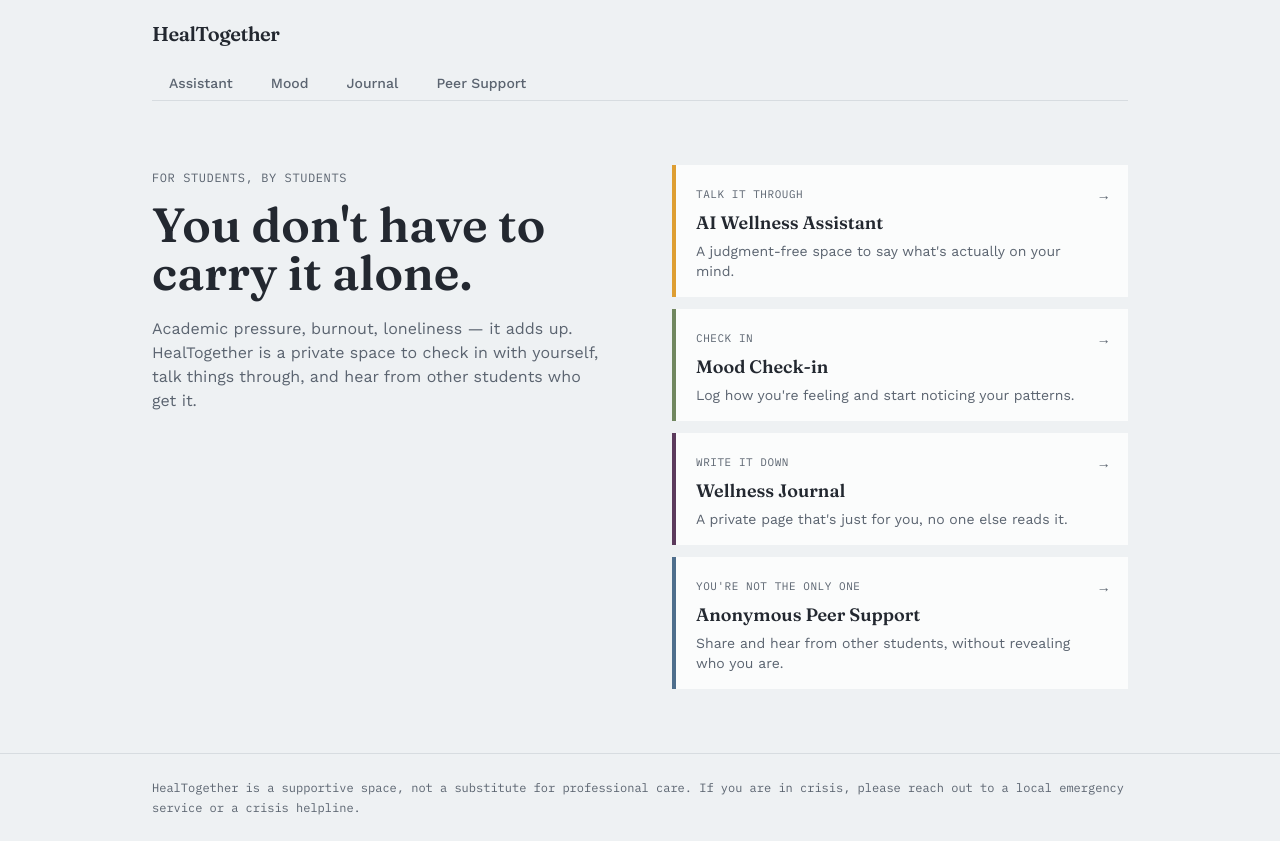
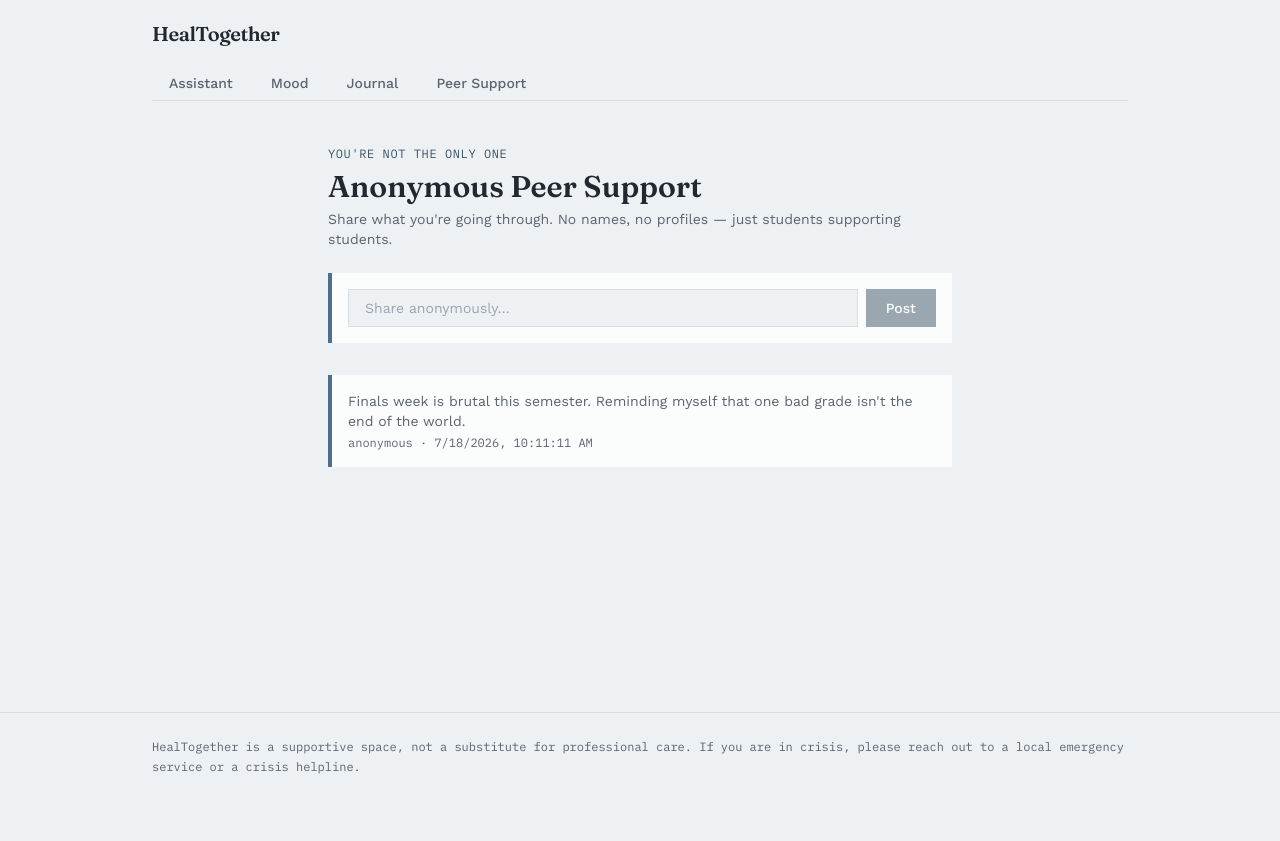
Before and after one commit to priyanshu015211/Heal-Together, a Next.js app: page / in a window 1280 px wide. After the commit the page ends 800 px from the top, so only its background shows below. Built offline with nearby package versions, Linux system fonts and the light colour scheme.

Commit message:
Update page.js

```diff
--- a/app/page.js
+++ b/app/page.js
@@ -1,51 +1,76 @@
-import IndexCard from "../components/IndexCard";
+"use client";
 
-export default function HomePage() {
+import { useEffect, useState } from "react";
+
+export default function SupportPage() {
+  const [message, setMessage] = useState("");
+  const [posts, setPosts] = useState([]);
+
+  useEffect(() => {
+    fetch("/api/support")
+      .then((res) => res.json())
+      .then((data) => setPosts(data.posts || []))
+      .catch(() => {});
+  }, []);
+
+  async function submitPost(e) {
+    e.preventDefault();
+    if (!message.trim()) return;
+
+    const res = await fetch("/api/support", {
+      method: "POST",
+      headers: { "Content-Type": "application/json" },
+      body: JSON.stringify({ message }),
+    });
+
+    if (res.ok) {
+      const data = await res.json();
+      setPosts([data.post, ...posts]);
+      setMessage("");
+    }
+  }
+
   return (
-    <div className="mx-auto grid max-w-5xl gap-10 px-6 py-16 md:grid-cols-2 md:items-start md:gap-16">
-      <div className="md:sticky md:top-16">
-        <span className="font-mono text-xs uppercase tracking-wider text-ink-soft">
-          For students, by students
-        </span>
-        <h1 className="mt-3 font-display text-4xl font-semibold leading-[1.1] text-ink sm:text-5xl">
-          You don&apos;t have to carry it alone.
-        </h1>
-        <p className="mt-5 max-w-md text-ink-soft">
-          Academic pressure, burnout, loneliness — it adds up. HealTogether
-          is a private space to check in with yourself, talk things through,
-          and hear from other students who get it.
-        </p>
-      </div>
+    <div className="mx-auto max-w-2xl px-6 py-10">
+      <span className="font-mono text-xs uppercase tracking-wider text-dusk-dark">
+        You&apos;re not the only one
+      </span>
+      <h1 className="mt-1 font-display text-3xl font-semibold text-ink">
+        Anonymous Peer Support
+      </h1>
+      <p className="mt-1 text-sm text-ink-soft">
+        Share what you&apos;re going through. No names, no profiles — just
+        students supporting students.
+      </p>
 
-      <div className="flex flex-col gap-3">
-        <IndexCard
-          href="/chat"
-          tag="Talk it through"
-          title="AI Wellness Assistant"
-          description="A judgment-free space to say what's actually on your mind."
-          accent="marigold"
+      <form
+        onSubmit={submitPost}
+        className="mt-6 flex gap-2 border-l-4 border-dusk bg-card p-4"
+      >
+        <input
+          value={message}
+          onChange={(e) => setMessage(e.target.value)}
+          placeholder="Share anonymously…"
+          className="flex-1 border border-rule bg-paper px-4 py-2 text-sm focus:border-dusk-dark focus:outline-none"
         />
-        <IndexCard
-          href="/mood"
-          tag="Check in"
-          title="Mood Check-in"
-          description="Log how you're feeling and start noticing your patterns."
-          accent="sage"
-        />
-        <IndexCard
-          href="/journal"
-          tag="Write it down"
-          title="Wellness Journal"
-          description="A private page that's just for you, no one else reads it."
-          accent="plum"
-        />
-        <IndexCard
-          href="/support"
-          tag="You're not the only one"
-          title="Anonymous Peer Support"
-          description="Share and hear from other students, without revealing who you are."
-          accent="dusk"
-        />
+        <button
+          type="submit"
+          disabled={!message.trim()}
+          className="bg-dusk-dark px-5 py-2 text-sm font-medium text-white transition hover:opacity-90 disabled:opacity-50"
+        >
+          Post
+        </button>
+      </form>
+
+      <div className="mt-8 space-y-3">
+        {posts.map((post) => (
+          <div key={post.id} className="border-l-4 border-dusk bg-card p-4 text-sm">
+            <p className="text-ink-soft">{post.message}</p>
+            <span className="mt-1 block font-mono text-xs text-ink-soft">
+              anonymous · {new Date(post.createdAt).toLocaleString()}
+            </span>
+          </div>
+        ))}
       </div>
     </div>
   );
```
